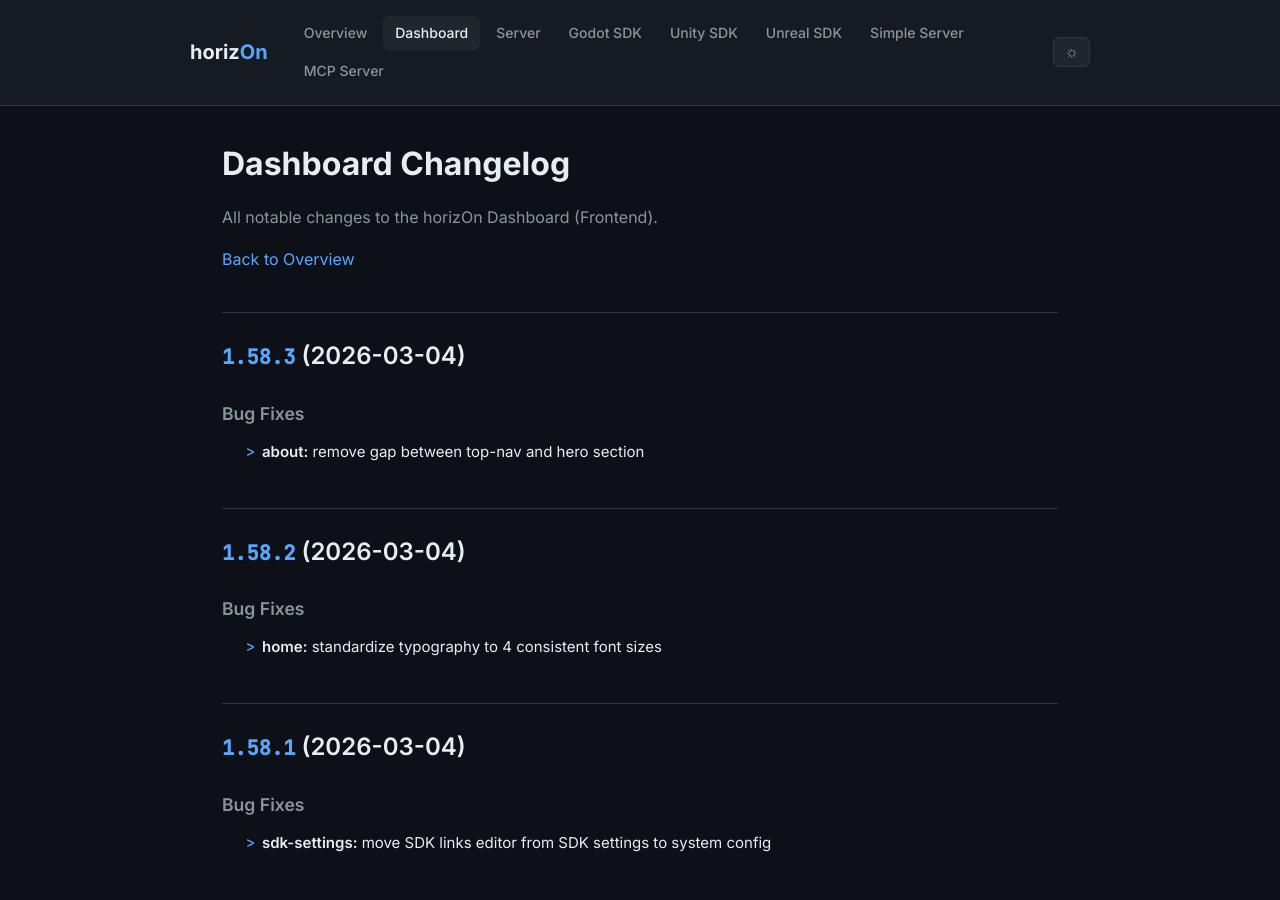
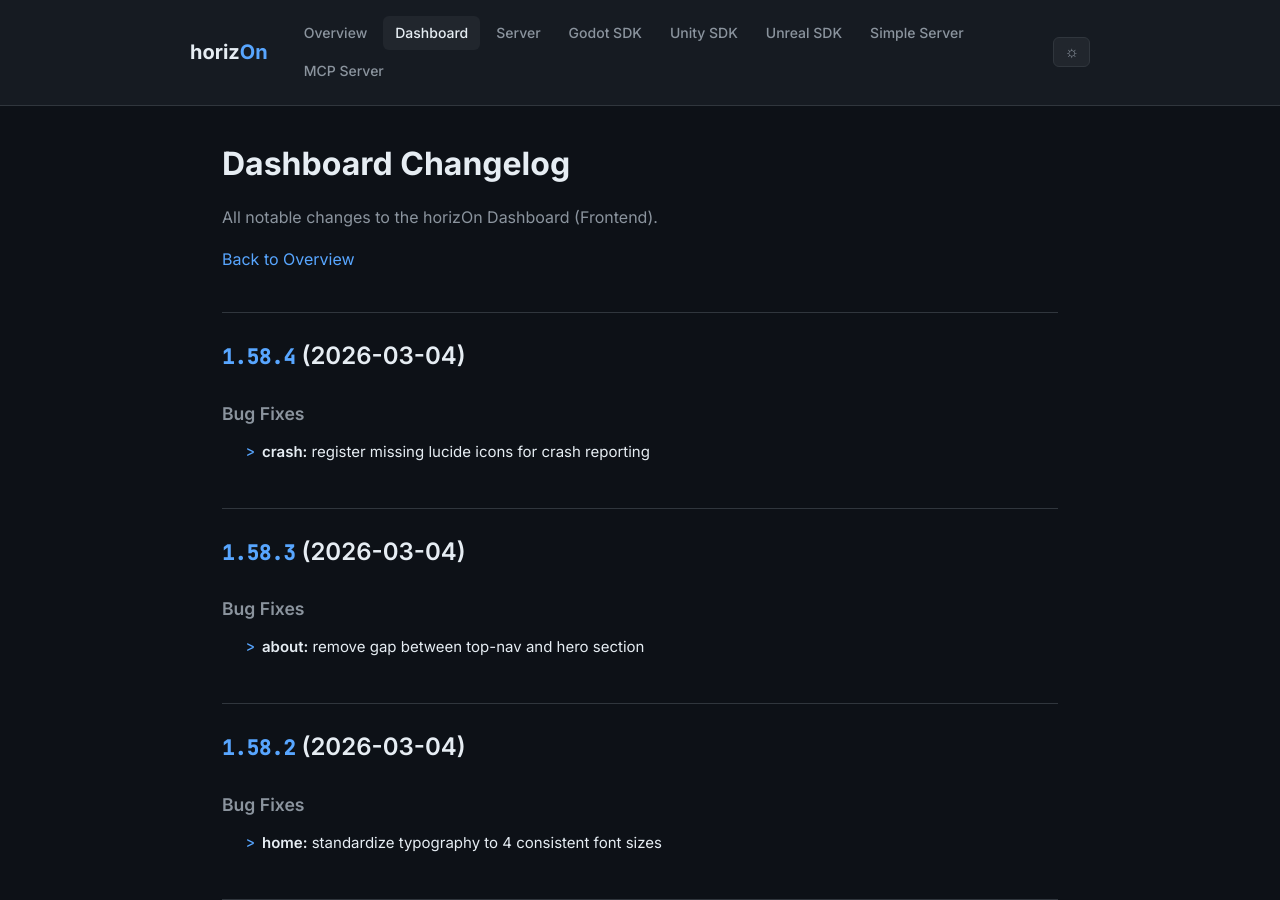
Before and after one commit to ProjectMakersDE/horizOn-Changelog, a Jekyll site: the page built from dashboard-changelog.md, in a window 1280 px wide and 900 px high. Built offline with Jekyll 4.4.1, drawn with Linux system fonts in a browser that asks for light colours.

Commit message:
chore: sync changelogs [skip ci]

```diff
--- a/dashboard-changelog.md
+++ b/dashboard-changelog.md
@@ -8,6 +8,13 @@ title: Dashboard Changelog
 All notable changes to the horizOn Dashboard (Frontend).
 
 [Back to Overview](.)
+
+## [1.58.4](https://github.com/ProjectMakersDE/horizOn-Dashboard/compare/v1.58.3...v1.58.4) (2026-03-04)
+
+
+### Bug Fixes
+
+* **crash:** register missing lucide icons for crash reporting ([b61514e](https://github.com/ProjectMakersDE/horizOn-Dashboard/commit/b61514eaa6b0d3ab860bba7c455ba4e607979498))
 
 ## [1.58.3](https://github.com/ProjectMakersDE/horizOn-Dashboard/compare/v1.58.2...v1.58.3) (2026-03-04)
 
```
Also changed, not shown: index.md (+1 -1 lines).
